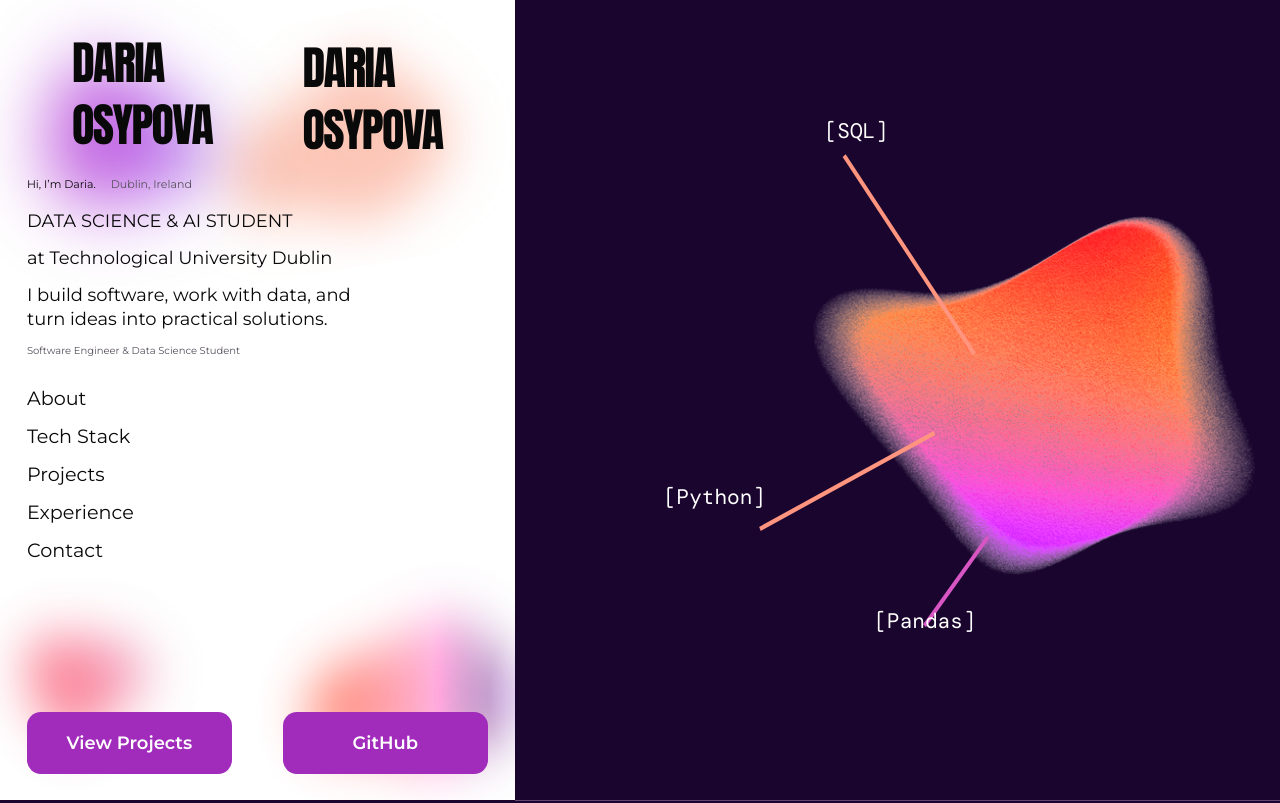
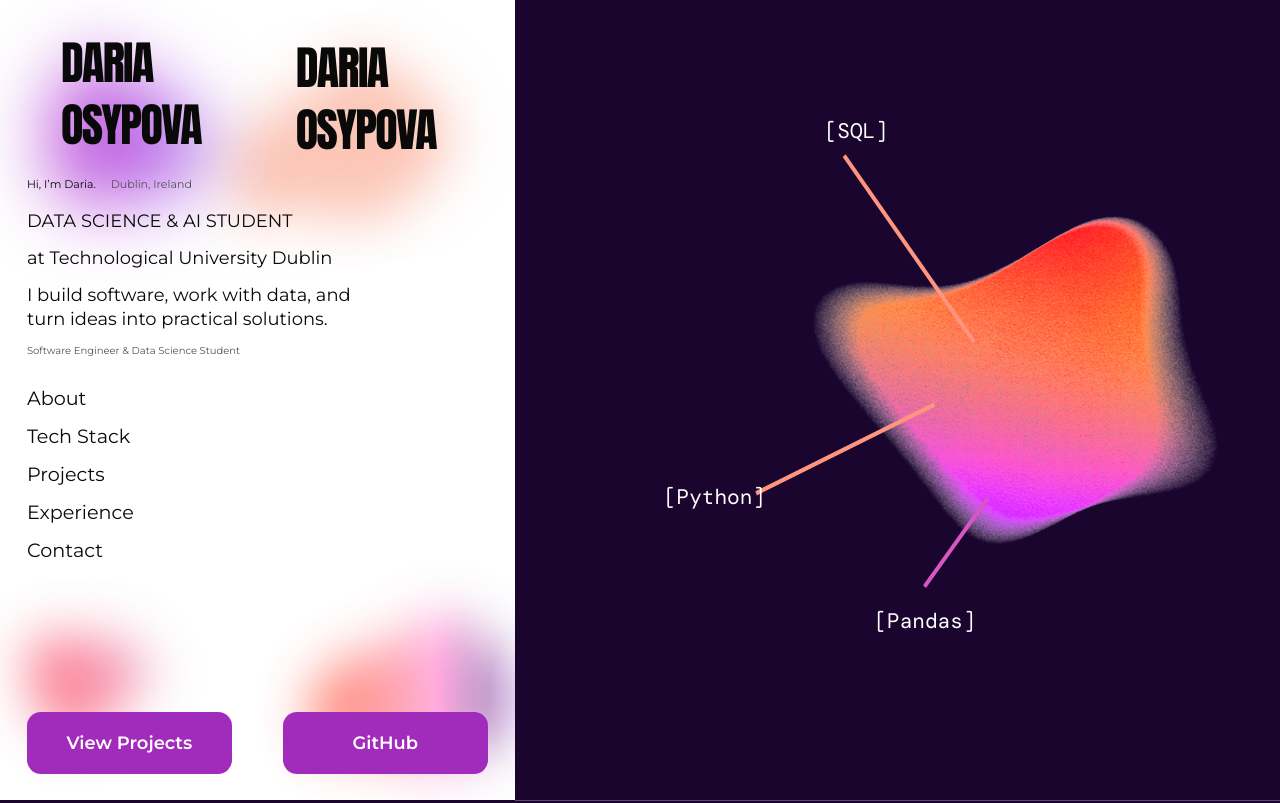
Before and after one commit to Askada21/MyPortfolio, a React (Vite) app: page / in a window 1280 px wide. Shown: the top 803 px of the page. Built offline with nearby package versions, Linux system fonts and the light colour scheme.

Commit message:
fix: align hero artwork and labels with Canva reference

```diff
--- a/src/components/Hero.tsx
+++ b/src/components/Hero.tsx
@@ -30,9 +30,9 @@ export default function Hero() {
           preserveAspectRatio="none"
           aria-hidden="true"
         >
-          <path className="leader-sql" d="M430 175 600 398" />
-          <path className="leader-python" d="M320 595 548 487" />
-          <path className="leader-pandas" d="M535 704 618 604" />
+          <path className="leader-sql" d="M430 175 600 385" />
+          <path className="leader-python" d="M315 555 548 455" />
+          <path className="leader-pandas" d="M535 660 618 560" />
         </svg>
         <span className="data-label label-sql">[SQL]</span>
         <span className="data-label label-python">[Python]</span>
--- a/src/styles/canva.css
+++ b/src/styles/canva.css
@@ -49,9 +49,9 @@ body::before {
   position: relative;
   isolation: isolate;
   display: flex;
-  justify-content: space-around;
-  gap: 24px;
-  padding: 20px 12px 24px;
+  justify-content: flex-start;
+  gap: clamp(35px, 7.4vw, 128px);
+  padding: 20px 0 24px 34px;
 }
 .name-composition h1,
 .name-echo {
@@ -204,7 +204,7 @@ main,
 }
 .data-sculpture {
   position: absolute;
-  width: 58%;
+  width: 53%;
   left: 39%;
   top: 27%;
   filter: url(#canva-remove-paper);
```
